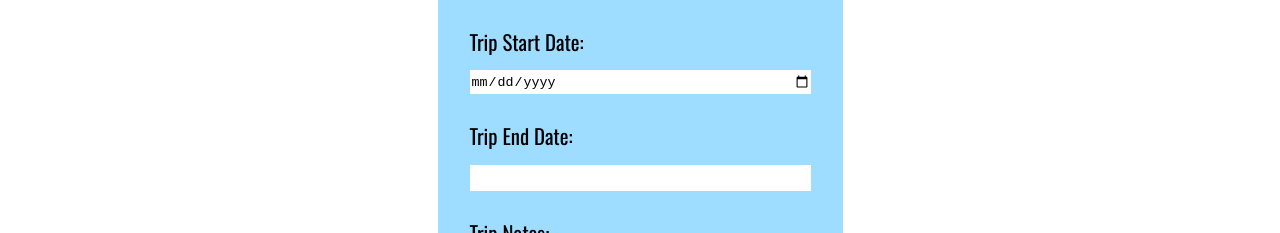
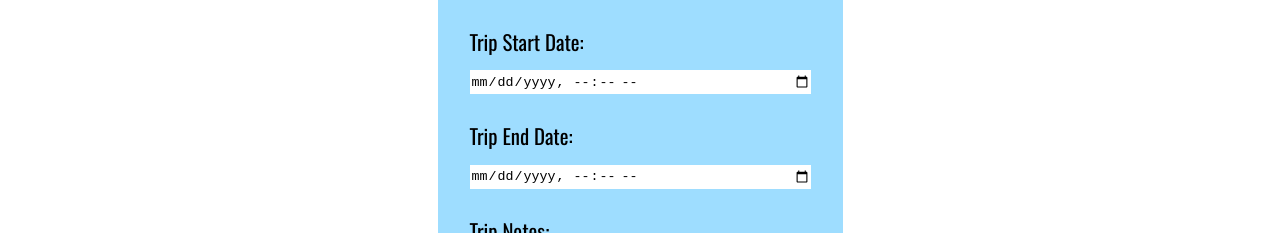
Before and after one commit to cjogles/partydox-react-front-end, a React (Create React App) app: page /addTrip in a window 1280 px wide. Shown: the part 719-952 px from the top of the page. Built offline with nearby package versions, Linux system fonts and the light colour scheme; no server answers; sample sign-in values are in the browser's storage.

Commit message:
added datetime type to add trip inputs

```diff
--- a/src/components/trips/AddTrip.js
+++ b/src/components/trips/AddTrip.js
@@ -39,9 +39,9 @@ function AddTrip(props) {
             <label htmlFor="trip_car">Trip Car:</label>
             <input name="trip_car" ref={register} />
             <label htmlFor="trip_start_date">Trip Start Date:</label>
-            <input type="date" name="trip_start_date" ref={register} />
+            <input type="datetime-local" name="trip_start_date" ref={register} />
             <label htmlFor="trip_end_date">Trip End Date:</label>
-            <input name="trip_end_date" ref={register} />
+            <input type="datetime-local" name="trip_end_date" ref={register} />
             <label htmlFor="trip_notes">Trip Notes:</label>
             <textarea rows="4" cols="40" name="trip_notes" ref={register} />
             {/* display the following errors for respective inputs */}
```
